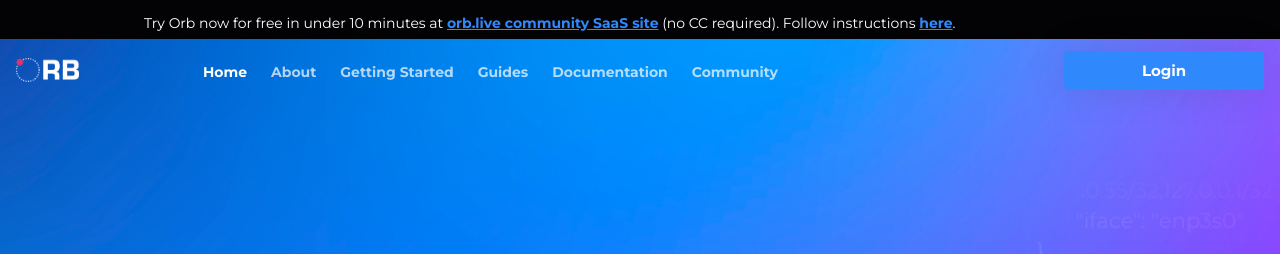
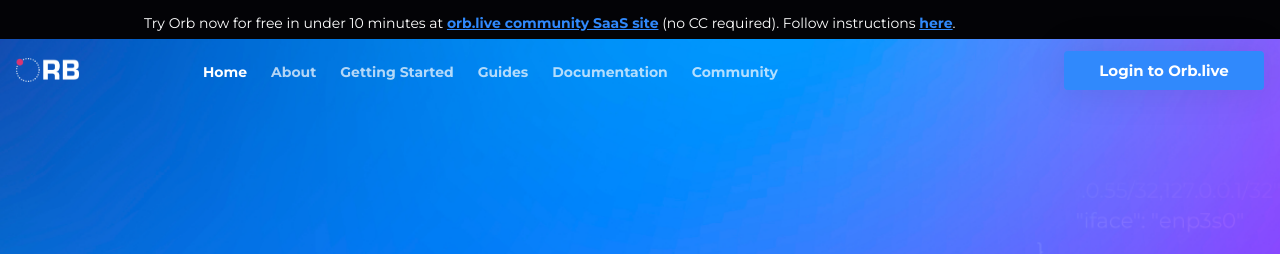
Before and after one commit to orb-community/orb-website, an MkDocs documentation site: the page built from docs/index.md, in a window 1280 px wide and 900 px high. Shown: the top 254 px of the window. Built offline with MkDocs 1.6.1 and Material for MkDocs 9.7.7, drawn with Linux system fonts in a browser that asks for light colours.

Commit message:
change login button text

```diff
--- a/overrides/partials/header.html
+++ b/overrides/partials/header.html
@@ -154,7 +154,7 @@
     target="_blank"
     class="md-button md-button--primary login"
   >
-    Login
+    Login to Orb.live
   </a>
   </nav>
 </header>
```
